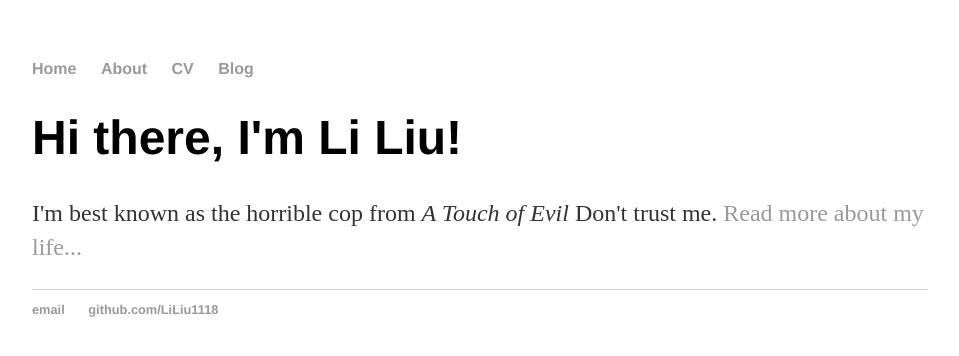
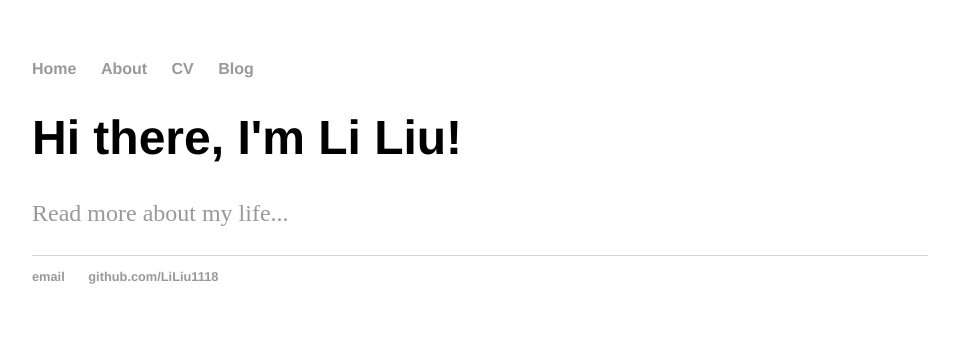
Before and after one commit to LiLiu1118/LiLiu1118.github.io, a Jekyll site: the page built from index.html, in a window 1280 px wide. Shown: the top 356 px of the page, without its empty margins (160-1119 px from the left). Built offline with Jekyll 4.4.1, drawn with Linux system fonts in a browser that asks for light colours.

Commit message:
update materials

```diff
--- a/index.html
+++ b/index.html
@@ -4,5 +4,5 @@ title: Li Liu
 ---
 <div class="blurb">
 	<h1>Hi there, I'm Li Liu!</h1>
-	<p>I'm best known as the horrible cop from <em>A Touch of Evil</em> Don't trust me. <a href="/about">Read more about my life...</a></p>
+	<p> <a href="/about">Read more about my life...</a></p>
 </div><!-- /.blurb -->
```
